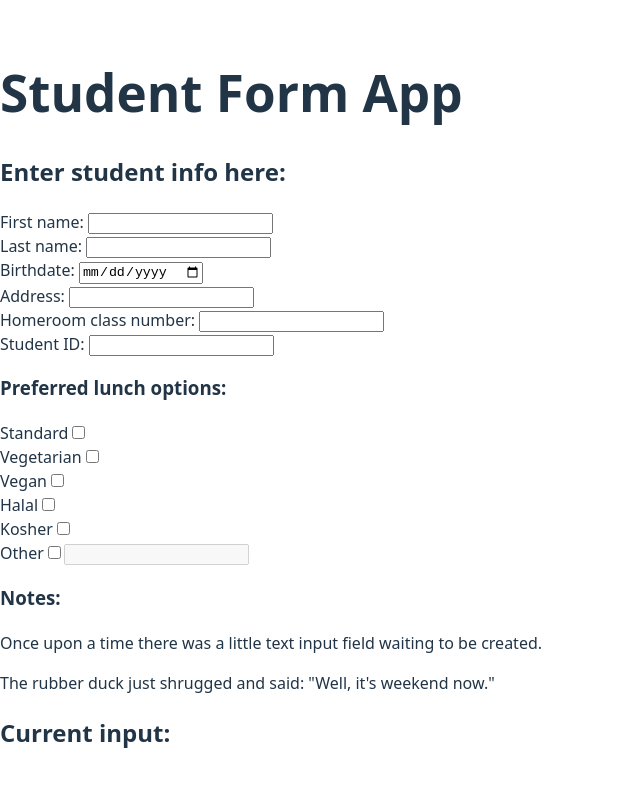
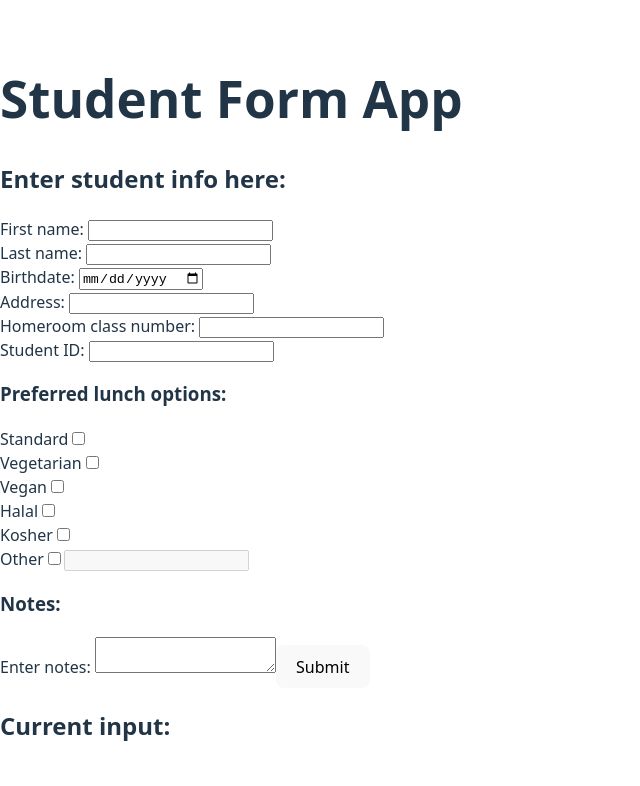
Before and after one commit to MaPankow/student_form, a React (Vite) app: page / in a window 1280 px wide. Shown: the top 786 px of the page, without its empty margins (0-640 px from the left). Built offline with nearby package versions, Linux system fonts and the light colour scheme.

Commit message:
Add textarea and useRef to StudentNotes.jsx; form not connected yet (see README.md)

```diff
--- a/src/components/StudentNotes/StudentNotes.jsx
+++ b/src/components/StudentNotes/StudentNotes.jsx
@@ -1,9 +1,29 @@
+import { useRef } from 'react';
+
 export default function StudentNotes() {
 
+    const notesRef = useRef('');
+
+    const handleSubmit = (e) => {
+
+        e.preventDefault();
+
+        const notes = notesRef.current.value;
+        alert (
+            `Notes: ${notes}`
+        );
+
+    };
+
     return (
-        <div>
-            <p>Once upon a time there was a little text input field waiting to be created.</p>
-            <p>The rubber duck just shrugged and said: "Well, it's weekend now."</p>
+        <div className="input_field">
+            <label htmlFor="notes">Enter notes: </label>
+            <textarea
+                name="notes"
+                id="notes"
+                ref={notesRef}
+            ></textarea>
+            <button onSubmit={handleSubmit} value="Submit">Submit</button>
         </div>
     )
 }
```
Also changed, not shown: 1 other file (tests, documents, lock files or other folders).
